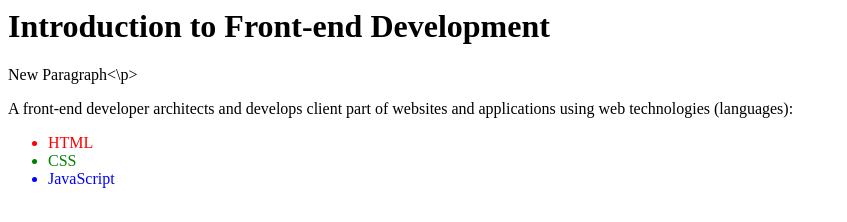
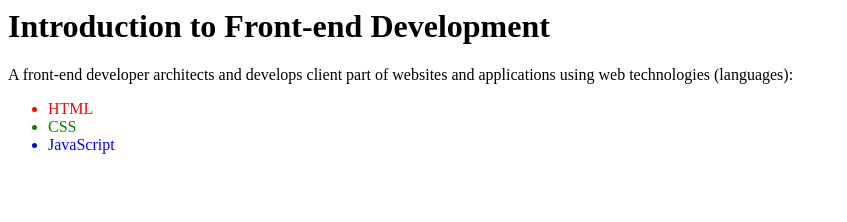
Before and after one commit to VeljkoCvijic/front-end-development, a plain HTML site: page index.html in a window 1280 px wide. Shown: the whole page, without its empty margins (0-847 px from the left). Drawn offline with Linux system fonts and the light colour scheme.

Commit message:
Paragraph Removed

```diff
--- a/index.html
+++ b/index.html
@@ -1,6 +1,5 @@
 <h1> Introduction to Front-end Development</h1>
 
-<p> New Paragraph<\p>
 <p> A front-end developer architects and develops client part of websites and applications using web technologies (languages):</p>
 
 <ul>
```
